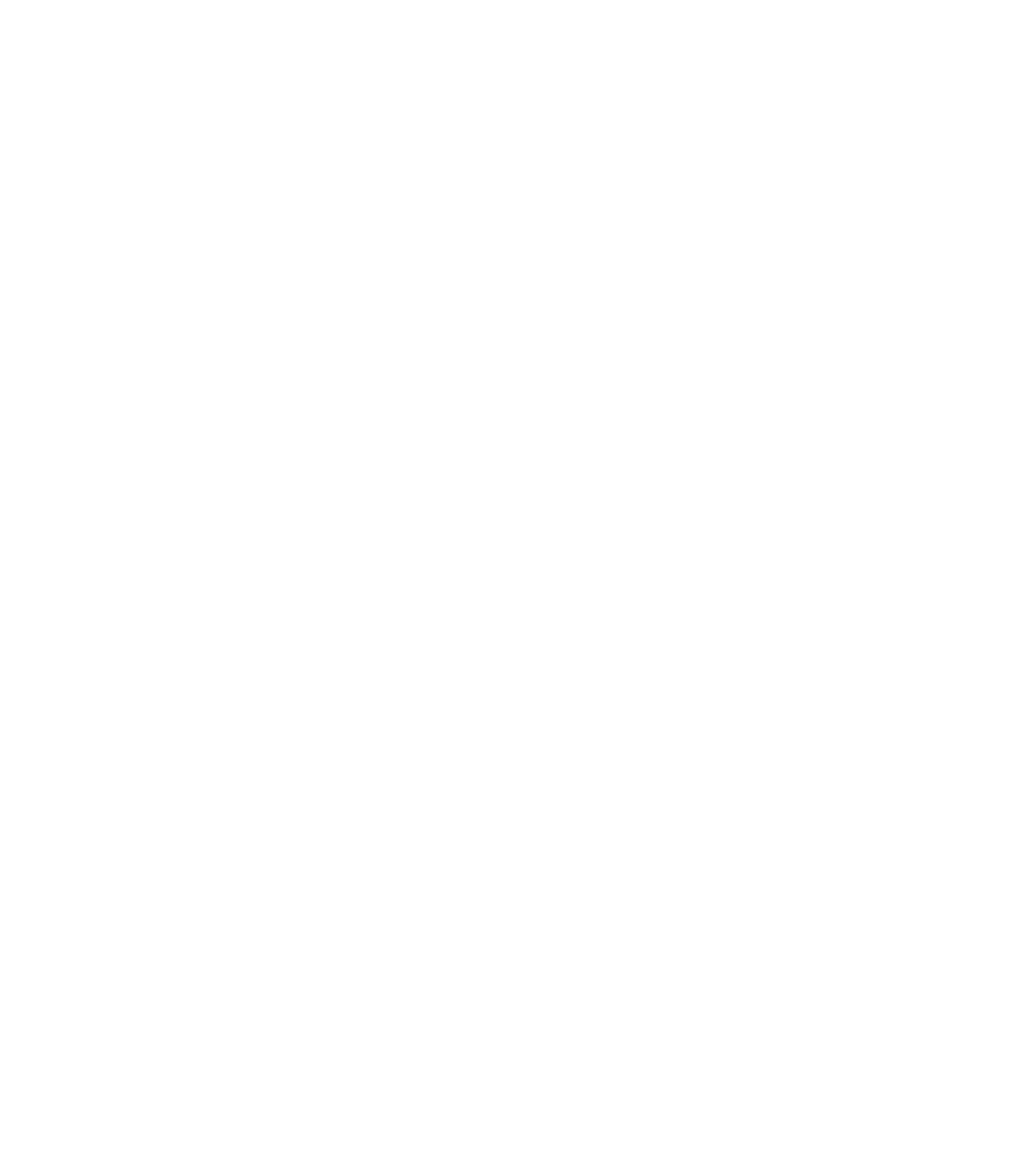
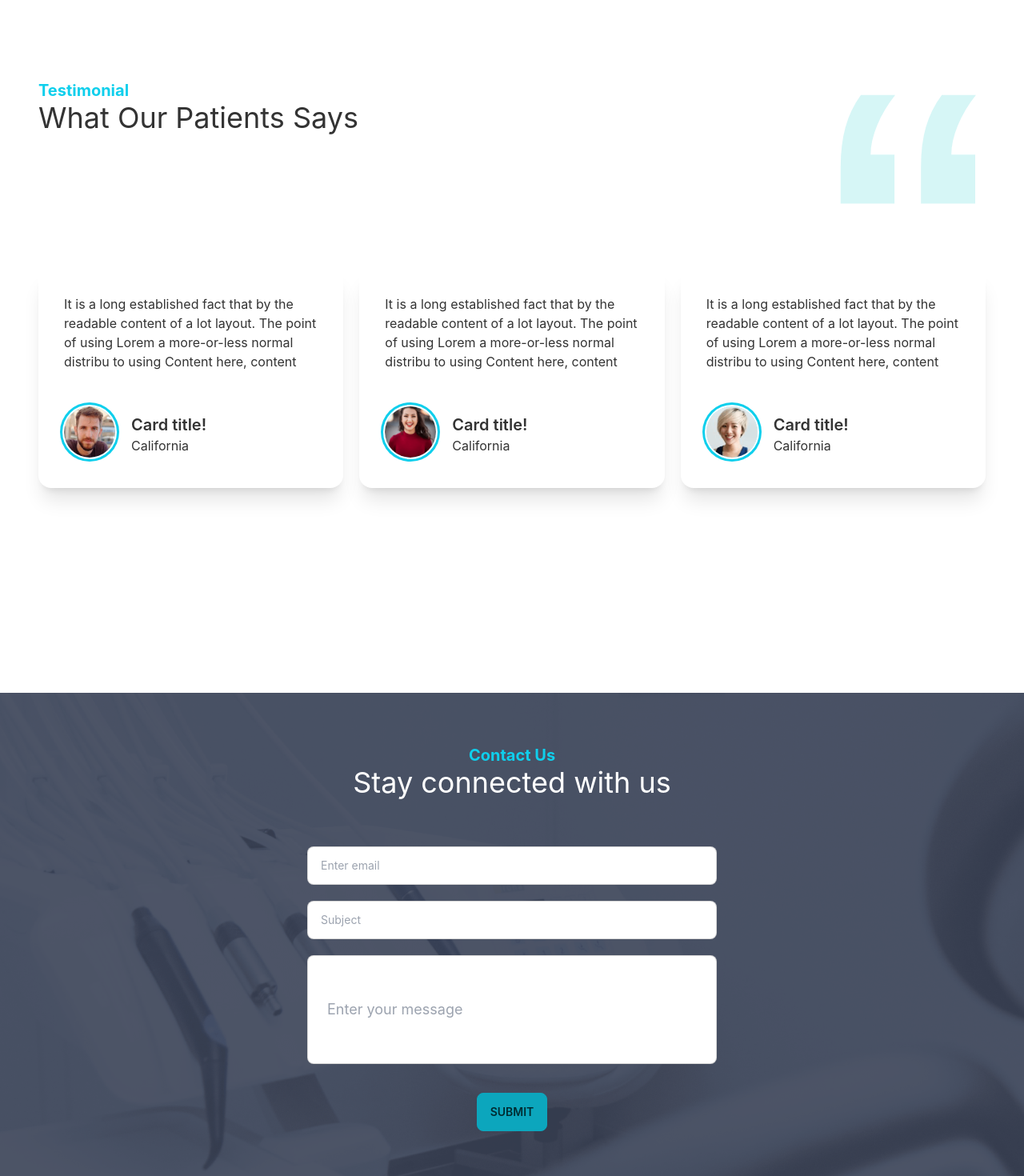
Before and after one commit to mdsujan-mridha/doctor-portal-client, a React (Create React App) app: page / in a window 1280 px wide. Shown: the part 2940-4410 px from the top of the page at 80% size. Before the commit the page ends 2927 px from the top, so only its background shows below. Built offline with nearby package versions, Linux system fonts and the light colour scheme.

Commit message:
make contact us

```diff
--- /dev/null
+++ b/src/pages/Components/Contact/Contact.js
@@ -0,0 +1,32 @@
+import React from 'react';
+import appointment from '../../../assets/images/appointment.png'
+
+const Contact = () => {
+    return (
+        <section className='my-24 pt-16 pb-20' style={{
+            background:`url(${appointment})`
+        }}>
+            <div>
+                <h1 className='text-center text-primary font-bold text-xl'> Contact Us </h1>
+                <p className="text-center text-4xl text-white"> Stay connected with us </p>
+            </div>
+            <div className='flex flex-col items-center mt-10'>
+
+
+
+
+
+                <input type="email" placeholder="Enter email" class="input input-bordered input-md w-full max-w-lg mt-5" />
+                <input type="text" placeholder="Subject" class="input input-bordered input-md w-full max-w-lg mt-5" />
+                <input type="text" placeholder="Enter your message" style={{height:'136px'}} class="input input-bordered input-lg  w-full max-w-lg mt-5" />
+                <button class="btn btn-active btn-primary mt-9">SUBMIT</button>
+
+
+
+
+            </div>
+        </section>
+    );
+};
+
+export default Contact;
--- a/src/pages/Components/MakeAppointment/MakeAppointment.js
+++ b/src/pages/Components/MakeAppointment/MakeAppointment.js
@@ -11,10 +11,10 @@ const MakeAppointment = () => {
               <img src={docotor} className='mt-[-200px]' alt="" />
               </div>
               <div className="flex-1 px-12">
-                  <h3 className="text-xl text-primary font-bold leading-10">Appointment</h3>
-                  <h2 className="text-4xl text-white leading-10">Make an Appointment today</h2>
+                  <h3 className="text-xl text-primary font-bold leading-10 my-6">Appointment</h3>
+                  <h2 className="text-4xl text-white leading-10 my-6">Make an Appointment today</h2>
                   <p className="text-white text-justify">It is a long established fact that a reader will be distracted by the readable content of a page when looking at its layout. The point of using Lorem Ipsumis that it has a more-or-less normal distribution of letters,as opposed to using 'Content here, content here', making it look like readable English. Many desktop publishing packages and web page</p>
-                  <button class="mt-3.5 btn btn-secondary text-white font-bold bg-gradient-to-r from-secondary to-primary ...">Get Started</button>
+                  <button class="my-6 btn btn-secondary text-white font-bold bg-gradient-to-r from-secondary to-primary ...">Get Started</button>
               </div>
            </div>
 
--- /dev/null
+++ b/src/pages/Components/Review/Review.js
@@ -0,0 +1,32 @@
+import React from 'react';
+
+const Review = ({ review }) => {
+    console.log(review);
+    const { name, img, body, address } = review;
+    return (
+        <section>
+            <div class="card lg:max-w-lg bg-base-100 shadow-xl">
+                <div class="card-body">
+                    <p> {body} </p>
+                    <div class="flex items-center mt-9">
+                        <div>
+
+                            <div class="avatar mr-5">
+                                <div class="w-16 rounded-full ring ring-primary ring-offset-base-100 ring-offset-2">
+                                    <img src={img} alt="" />
+                                </div>
+                            </div>
+
+                        </div>
+                        <div>
+                            <h2 class="card-title">Card title!</h2>
+                            <h3>{address}</h3>
+                        </div>
+                    </div>
+                </div>
+            </div>
+        </section>
+    );
+};
+
+export default Review;
--- /dev/null
+++ b/src/pages/Components/Testtimonial/Testtimonial.js
@@ -0,0 +1,54 @@
+import React from 'react';
+import quote from '../../../assets/icons/quote.svg';
+import pepole1 from '../../../assets/images/people1.png'
+import pepole2 from '../../../assets/images/people2.png'
+import pepole3 from '../../../assets/images/people3.png'
+import Review from '../Review/Review';
+const Testtimonial = () => {
+
+    const reviews = [
+        {
+            "_id": 1,
+            "name": "Winson Herry",
+            "img": pepole1,
+            "body": "It is a long established fact that by the readable content of a lot layout. The point of using Lorem a more-or-less normal distribu to using Content here, content",
+            "address": "California"
+        },
+        {
+            "_id": 2,
+            "name": "Winson Herry",
+            "img": pepole2,
+            "body": "It is a long established fact that by the readable content of a lot layout. The point of using Lorem a more-or-less normal distribu to using Content here, content",
+            "address": "California"
+        },
+        {
+            "_id": 3,
+            "name": "Winson Herry",
+            "img": pepole3,
+            "body": "It is a long established fact that by the readable content of a lot layout. The point of using Lorem a more-or-less normal distribu to using Content here, content",
+            "address": "California"
+        }
+    ]
+    return (
+        <section className='px-12 my-28 pb-36'>
+            <div>
+                <div className='flex justify-between'>
+                    <div>
+                        <h4 className="text-xl text-primary font-bold">Testimonial</h4>
+                        <h1 className="text-4xl">What Our Patients Says </h1>
+                    </div>
+                    <div> <img className='lg:w-48 w-24' src={quote} alt="" /></div>
+                </div>
+                <div className='grid grid-cols-1 md:grid-cols-2 lg:grid-cols-3 gap-5 mt-20'>
+                    {
+                        reviews.map(review => <Review
+                            key={review._id}
+                            review={review}></Review>)
+                    }
+                </div>
+            </div>
+        </section>
+    );
+};
+
+export default Testtimonial;
--- a/src/pages/Home/Home.js
+++ b/src/pages/Home/Home.js
@@ -5,6 +5,8 @@ import Info from './Info/Info';
 import Services from '../Components/Services/Services';
 import DentalCare from '../Components/DentalCare/DentalCare';
 import MakeAppointment from '../Components/MakeAppointment/MakeAppointment';
+import Testtimonial from '../Components/Testtimonial/Testtimonial';
+import Contact from '../Components/Contact/Contact';
 const Home = () => {
     return (
 
@@ -28,7 +30,8 @@ const Home = () => {
 <Services></Services>
 <DentalCare></DentalCare>
 <MakeAppointment></MakeAppointment>
-
+<Testtimonial></Testtimonial>
+<Contact></Contact>
         </div>
 
 
```
Also changed, not shown: src/pages/Components/Contact/Contact.css (added), src/pages/Components/Review/Review.css (added), src/pages/Components/Testtimonial/Testtimonial.css (added).
